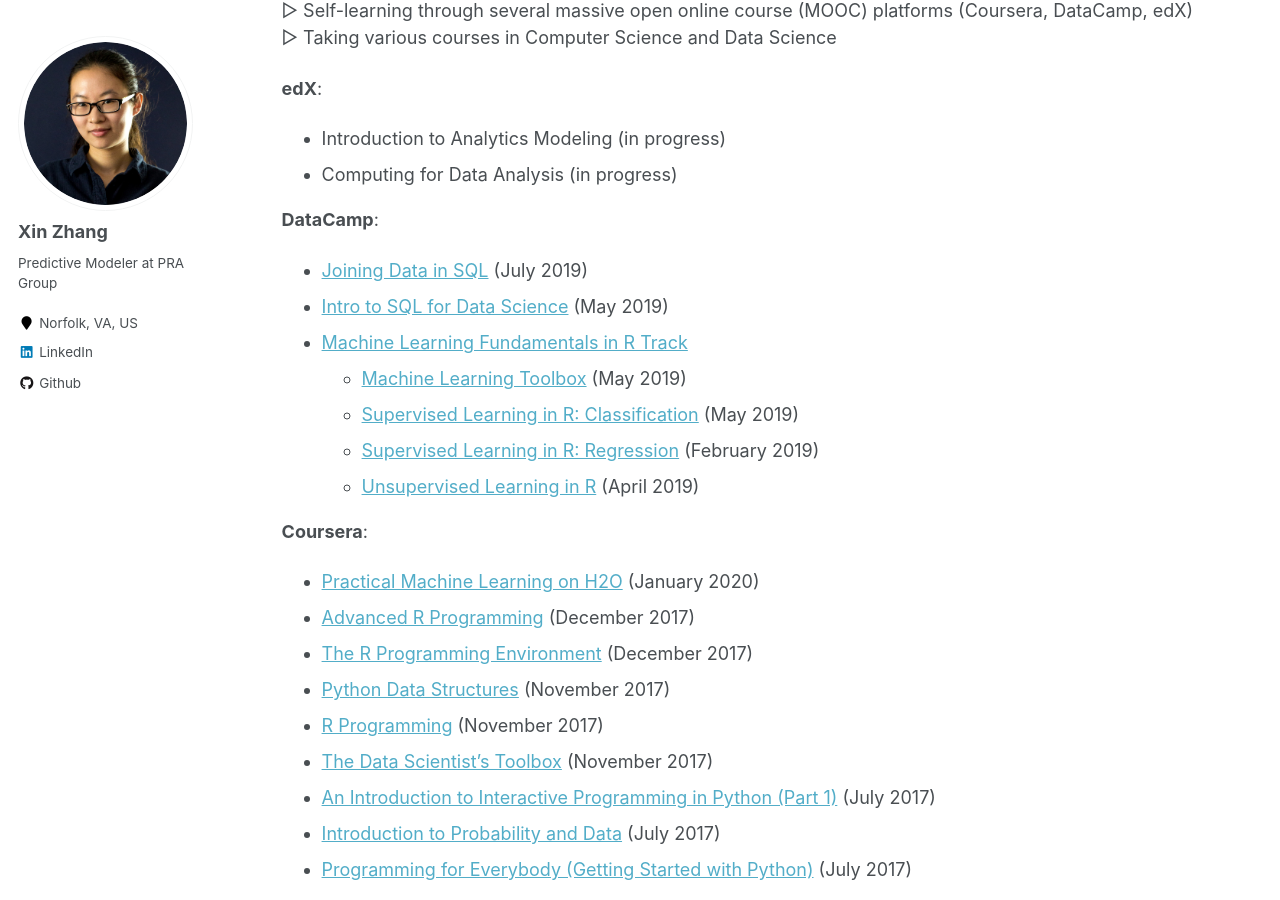
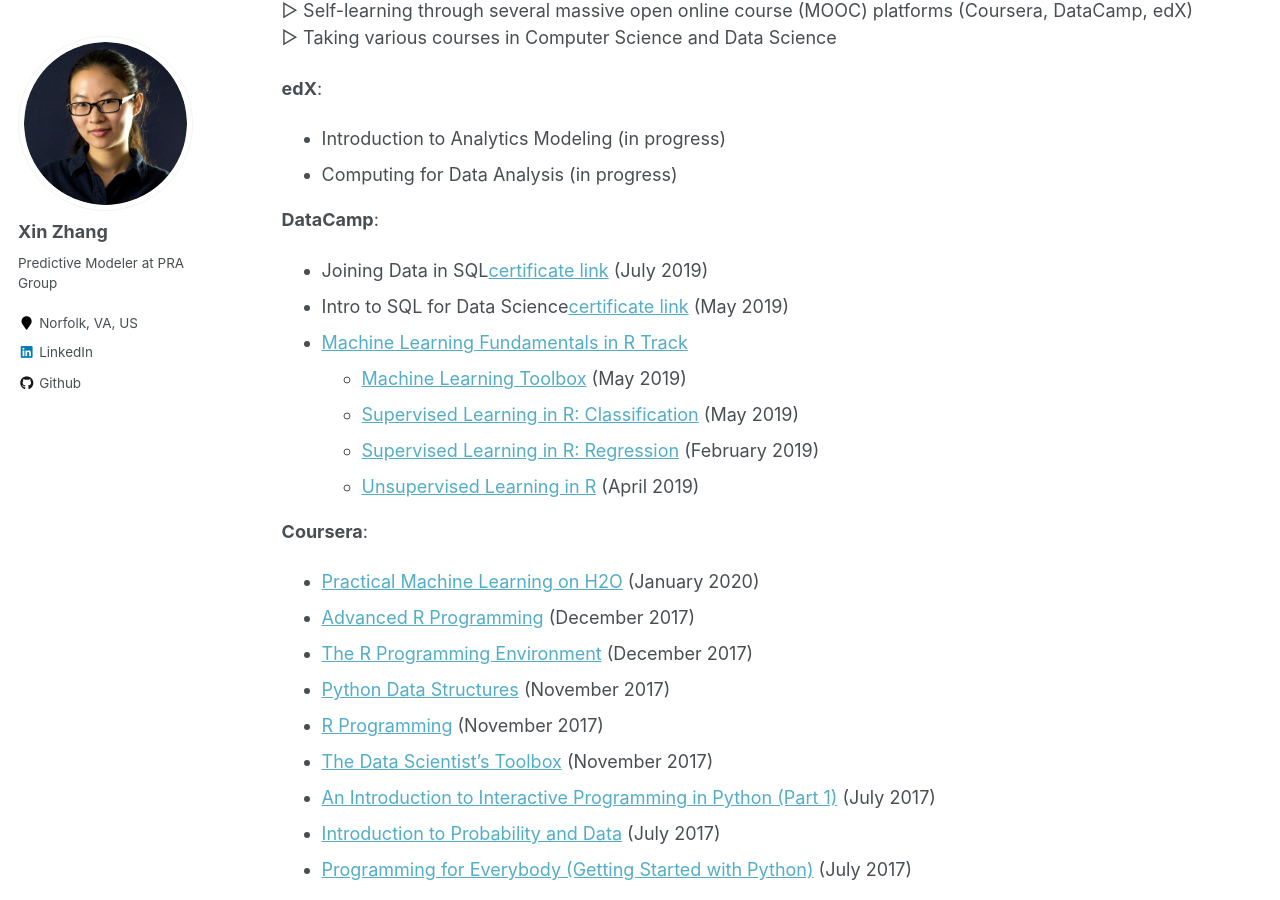
Before and after one commit to SnowingSita/SnowingSita.github.io, a Jekyll site: the page built from _pages/education.md, in a window 1280 px wide and 900 px high, scrolled down 1981 px. Built offline with Jekyll 4.4.1, drawn with Linux system fonts in a browser that asks for light colours.

Commit message:
Update education.md

```diff
--- a/_pages/education.md
+++ b/_pages/education.md
@@ -73,8 +73,8 @@
 - Computing for Data Analysis (in progress)
 
 **DataCamp**:
-- [Joining Data in SQL](https://www.datacamp.com/statement-of-accomplishment/course/966173f17c4fe9b21d282604bdceafdc769ab751){:target="_blank"} (July 2019)
-- [Intro to SQL for Data Science](https://www.datacamp.com/statement-of-accomplishment/course/8673be852faf03b428370ffca806c13996851845){:target="_blank"} (May 2019)
+- Joining Data in SQL[certificate link](https://www.datacamp.com/statement-of-accomplishment/course/966173f17c4fe9b21d282604bdceafdc769ab751){:target="_blank"} (July 2019)
+- Intro to SQL for Data Science[certificate link](https://www.datacamp.com/statement-of-accomplishment/course/8673be852faf03b428370ffca806c13996851845){:target="_blank"} (May 2019)
 - [Machine Learning Fundamentals in R Track](https://www.datacamp.com/statement-of-accomplishment/track/72ae99b3e79c7d8d79c25307ac21bbb324e8e1ca){:target="_blank"}
 	- [Machine Learning Toolbox](https://www.datacamp.com/statement-of-accomplishment/course/8c97969a8ca58476961fb264267e951c788ba90f){:target="_blank"} (May 2019)
 	- [Supervised Learning in R: Classification](https://www.datacamp.com/statement-of-accomplishment/course/5b95e111fb1b18a532faadd50b806d56f4f00a0b){:target="_blank"} (May 2019)
```
